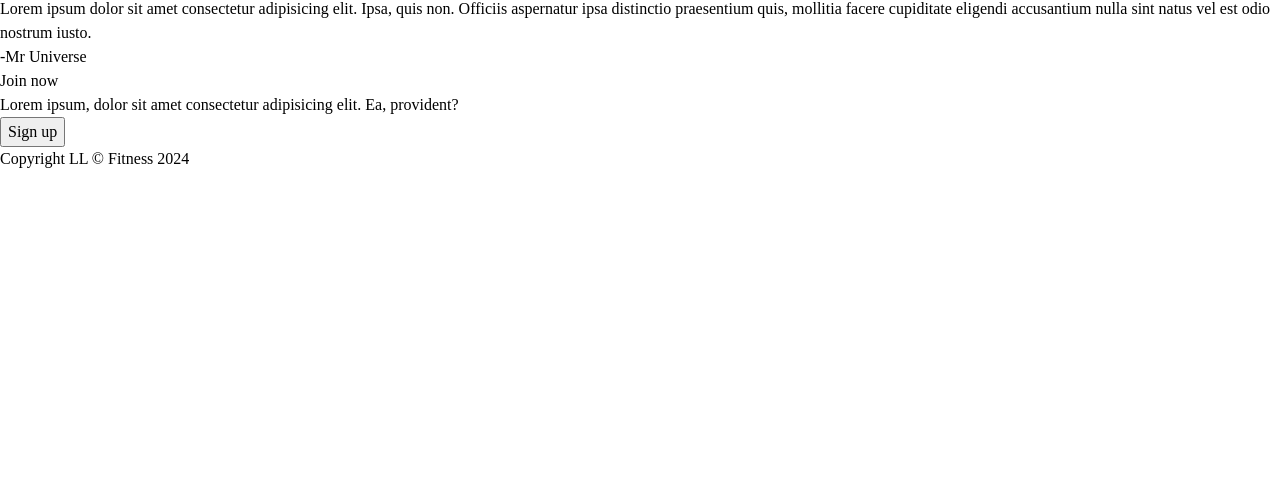
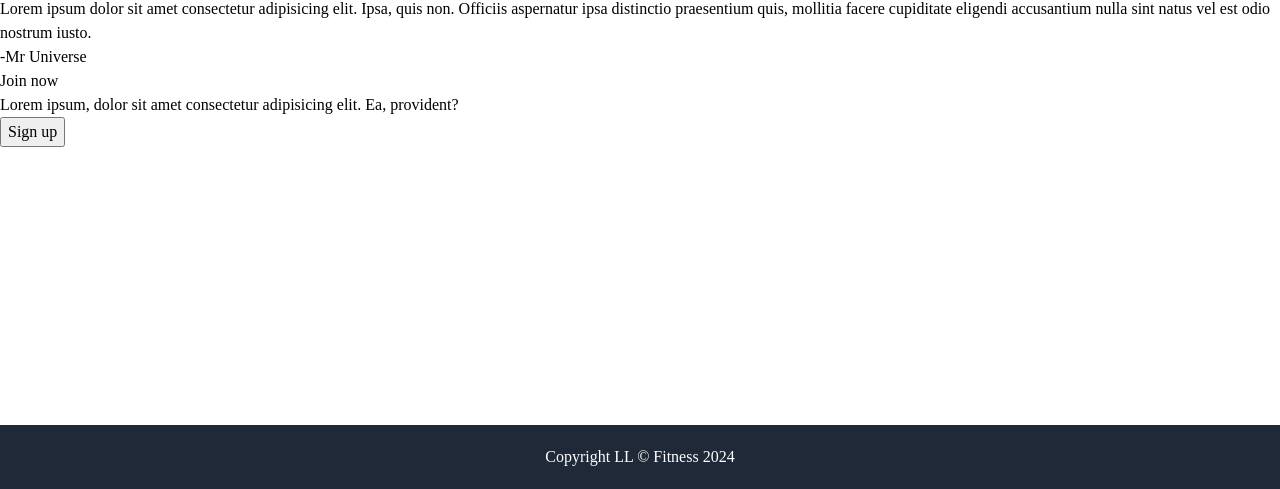
Before and after one commit to lawlawson/odin-landing-page, a plain HTML site: page index.html in a window 1280 px wide. Shown: the part 311-800 px from the top of the page. Drawn offline with Linux system fonts and the light colour scheme.

Commit message:
styled footer

```diff
--- a/style.css
+++ b/style.css
@@ -64,3 +64,14 @@ h6 {
   height: 100px;
   width: 200px;
 }
+
+footer {
+  background-color: #1f2937;
+  color: #fff;
+  text-align: center;
+  position: fixed;
+  left: 0;
+  bottom: 0;
+  width: 100%;
+  padding: 20px 0;
+}
```
